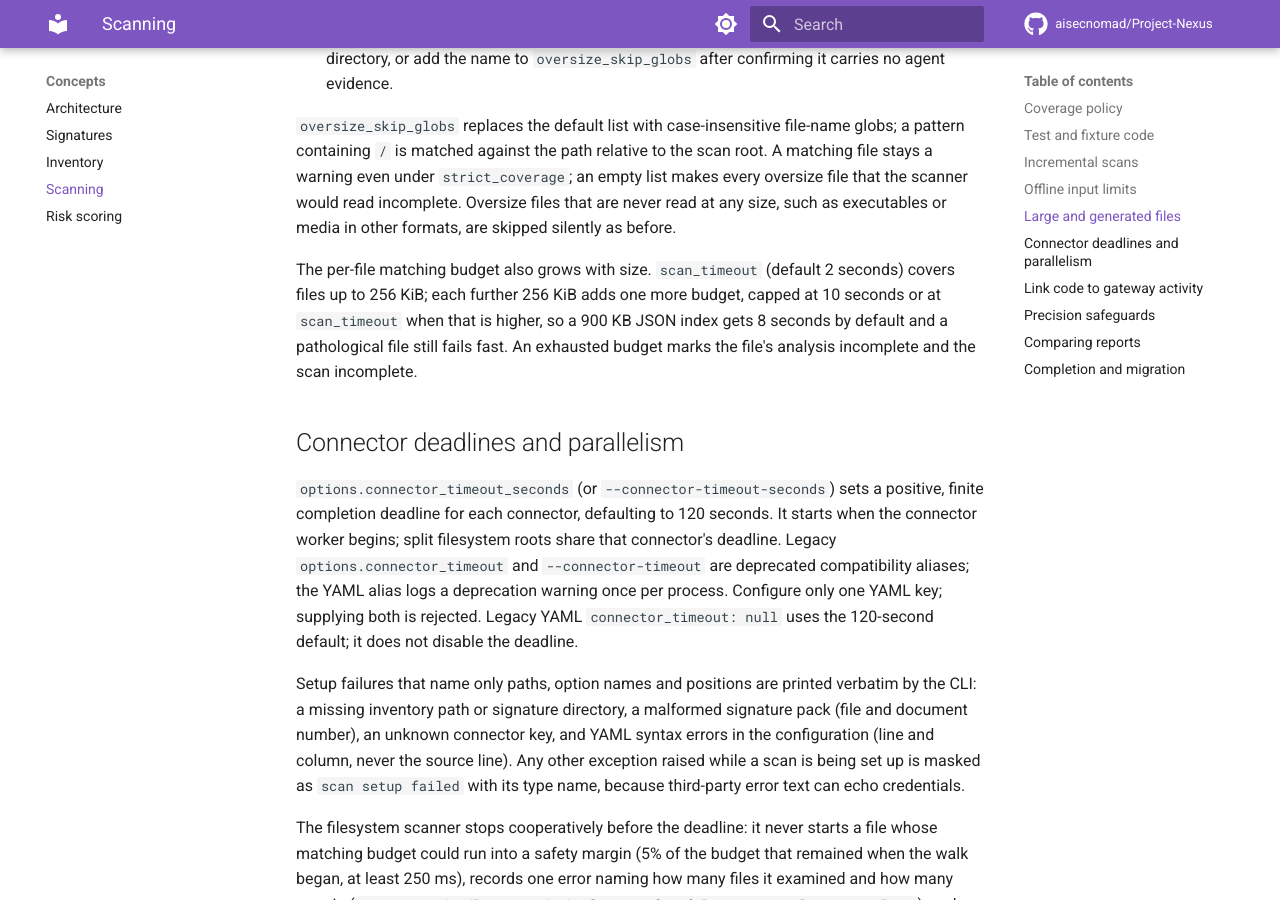
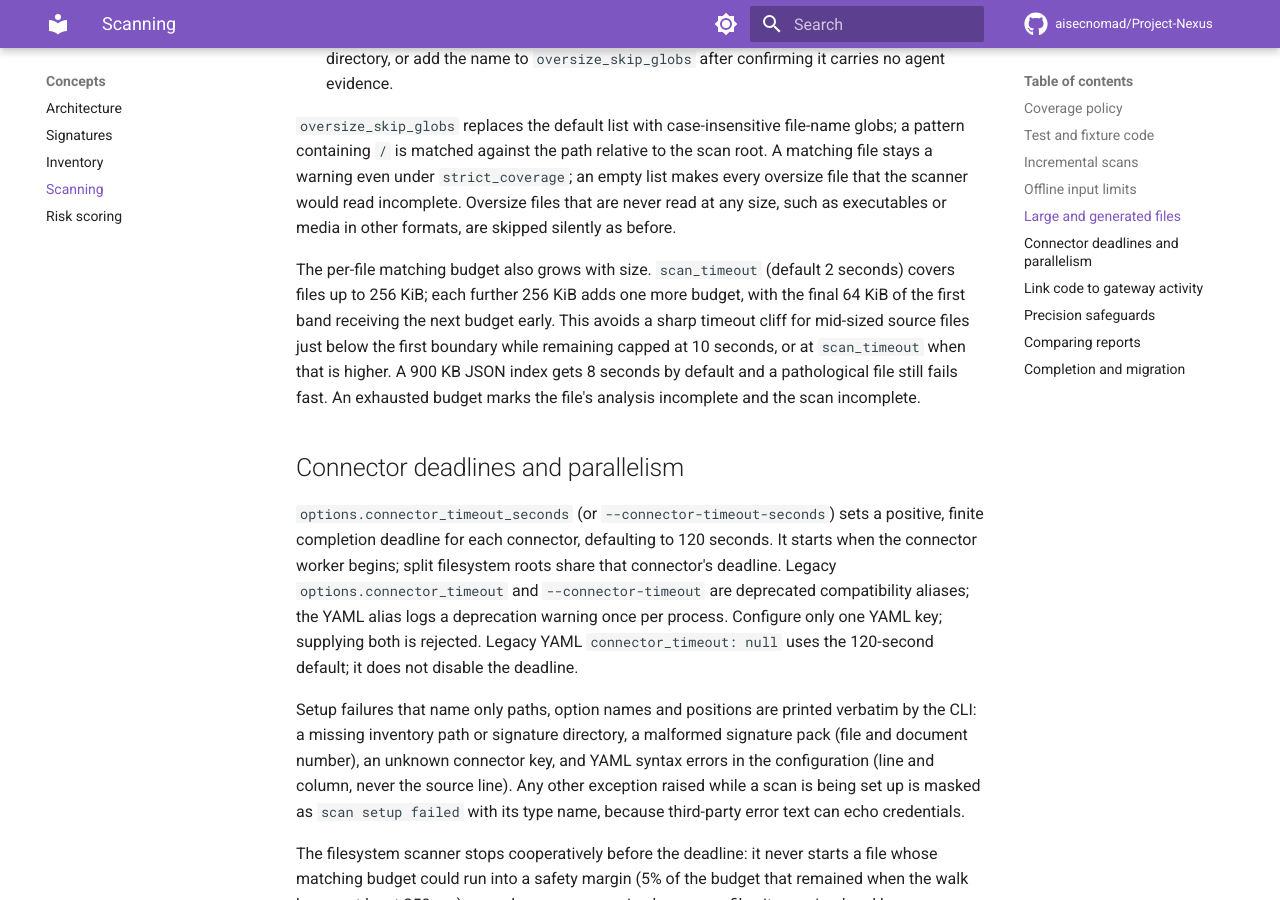
Before and after one commit to aisecnomad/Project-Nexus, an MkDocs documentation site: the page built from docs/scanning.md, in a window 1280 px wide and 900 px high, scrolled down 3878 px. Built offline with MkDocs 1.6.1 and Material for MkDocs 9.7.7, drawn with Linux system fonts in a browser that asks for light colours; comment, search, counter and statistics services are not loaded.

Commit message:
fix: add headroom for near-boundary source scans

```diff
--- a/docs/scanning.md
+++ b/docs/scanning.md
@@ -180,9 +180,12 @@ media in other formats, are skipped silently as before.
 
 The per-file matching budget also grows with size. `scan_timeout` (default 2
 seconds) covers files up to 256 KiB; each further 256 KiB adds one more budget,
-capped at 10 seconds or at `scan_timeout` when that is higher, so a 900 KB JSON
-index gets 8 seconds by default and a pathological file still fails fast. An
-exhausted budget marks the file's analysis incomplete and the scan incomplete.
+with the final 64 KiB of the first band receiving the next budget early. This
+avoids a sharp timeout cliff for mid-sized source files just below the first
+boundary while remaining capped at 10 seconds, or at `scan_timeout` when that
+is higher. A 900 KB JSON index gets 8 seconds by default and a pathological
+file still fails fast. An exhausted budget marks the file's analysis incomplete
+and the scan incomplete.
 
 ## Connector deadlines and parallelism
 
```
Also changed, not shown: CHANGELOG.md (+3 -0 lines), 2 other files.
